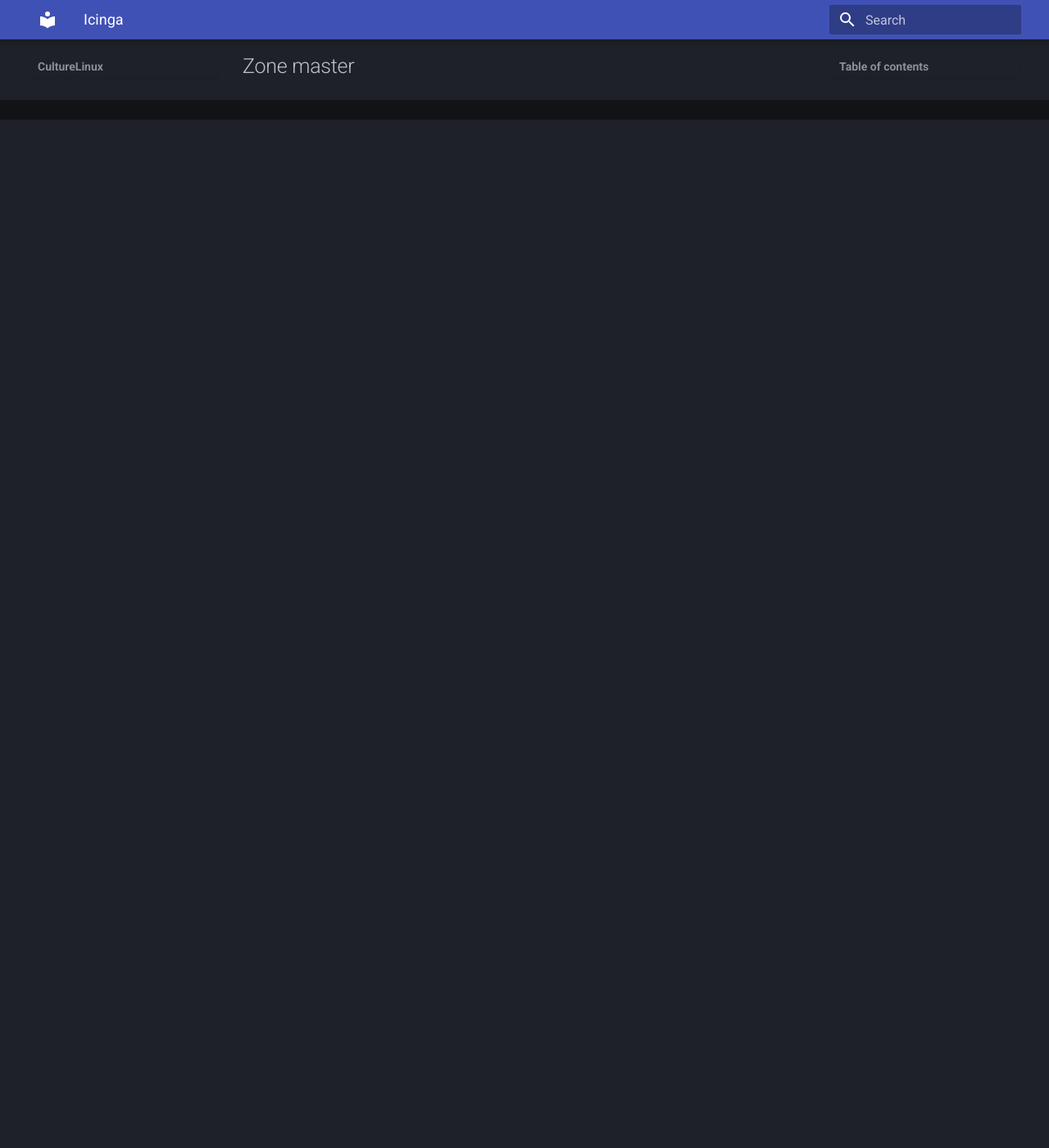
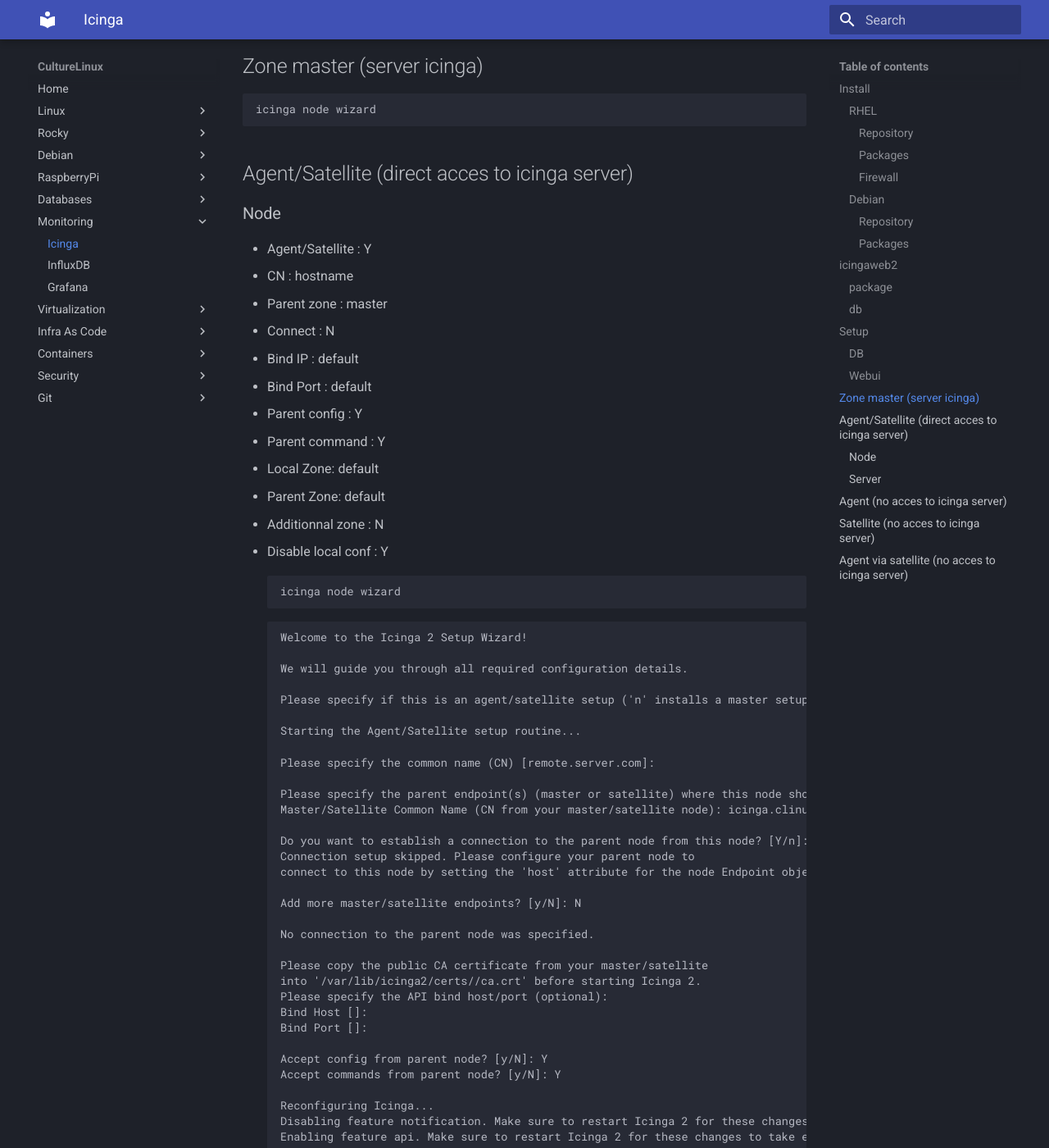
Before and after one commit to CultureLinux/doc, an MkDocs documentation site: the page built from docs/monitoring/icinga.md, in a window 1280 px wide and 1400 px high, scrolled down 1816 px. Shown: the whole window at 82% size. Built offline with MkDocs 1.6.1 and Material for MkDocs 9.7.7, drawn with Linux system fonts in a browser that asks for light colours; before the commit the page ends 1962 px from its top, so only the background shows below that; some of the changed text lies outside the part shown.

Commit message:
icinga remote zone

````diff
--- a/docs/monitoring/icinga.md
+++ b/docs/monitoring/icinga.md
@@ -48,4 +48,80 @@
     icingacli setup token create
     http://192.168.1.9/icingaweb2/setup
 
-## Zone master
+## Zone master (server icinga)
+    icinga node wizard
+
+## Agent/Satellite (direct acces to icinga server)
+### Node
+- Agent/Satellite : Y
+- CN : hostname
+- Parent zone : master
+- Connect : N
+- Bind IP : default
+- Bind Port : default
+- Parent config : Y
+- Parent command : Y
+- Local Zone: default
+- Parent Zone: default
+- Additionnal zone : N
+- Disable local conf : Y
+```
+icinga node wizard
+```
+```
+Welcome to the Icinga 2 Setup Wizard!
+
+We will guide you through all required configuration details.
+
+Please specify if this is an agent/satellite setup ('n' installs a master setup) [Y/n]: Y
+
+Starting the Agent/Satellite setup routine...
+
+Please specify the common name (CN) [remote.server.com]:
+
+Please specify the parent endpoint(s) (master or satellite) where this node should connect to:
+Master/Satellite Common Name (CN from your master/satellite node): icinga.clinux.lan
+
+Do you want to establish a connection to the parent node from this node? [Y/n]: n
+Connection setup skipped. Please configure your parent node to
+connect to this node by setting the 'host' attribute for the node Endpoint object.
+
+Add more master/satellite endpoints? [y/N]: N
+
+No connection to the parent node was specified.
+
+Please copy the public CA certificate from your master/satellite
+into '/var/lib/icinga2/certs//ca.crt' before starting Icinga 2.
+Please specify the API bind host/port (optional):
+Bind Host []:
+Bind Port []:
+
+Accept config from parent node? [y/N]: Y
+Accept commands from parent node? [y/N]: Y
+
+Reconfiguring Icinga...
+Disabling feature notification. Make sure to restart Icinga 2 for these changes to take effect.
+Enabling feature api. Make sure to restart Icinga 2 for these changes to take effect.
+
+Local zone name [remote.server.com]:
+Parent zone name [master]:
+
+Default global zones: global-templates director-global
+Do you want to specify additional global zones? [y/N]: N
+
+Do you want to disable the inclusion of the conf.d directory [Y/n]: Y
+Disabling the inclusion of the conf.d directory...
+
+Done.
+
+Now restart your Icinga 2 daemon to finish the installation!
+```
+### Server
+```
+
+```
+## Agent (no acces to icinga server)
+
+## Satellite (no acces to icinga server)
+
+## Agent via satellite (no acces to icinga server)
````
